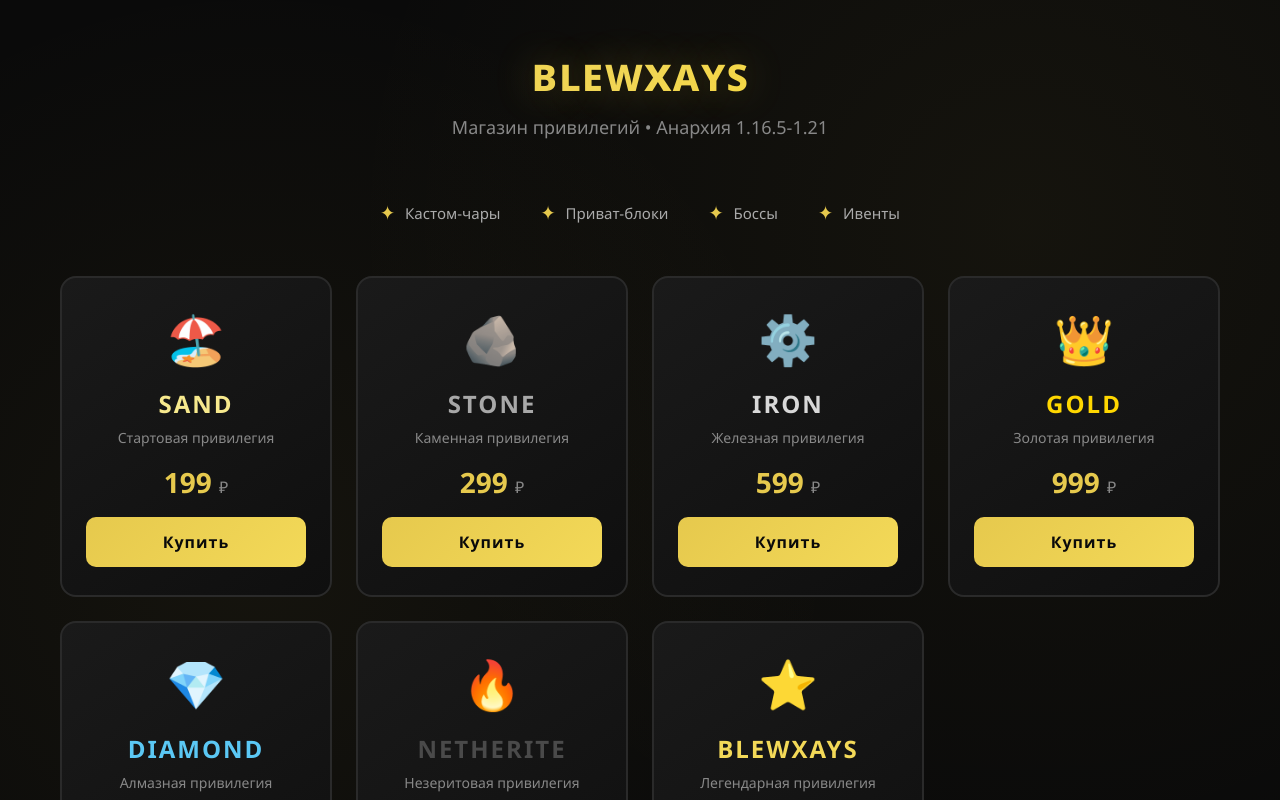
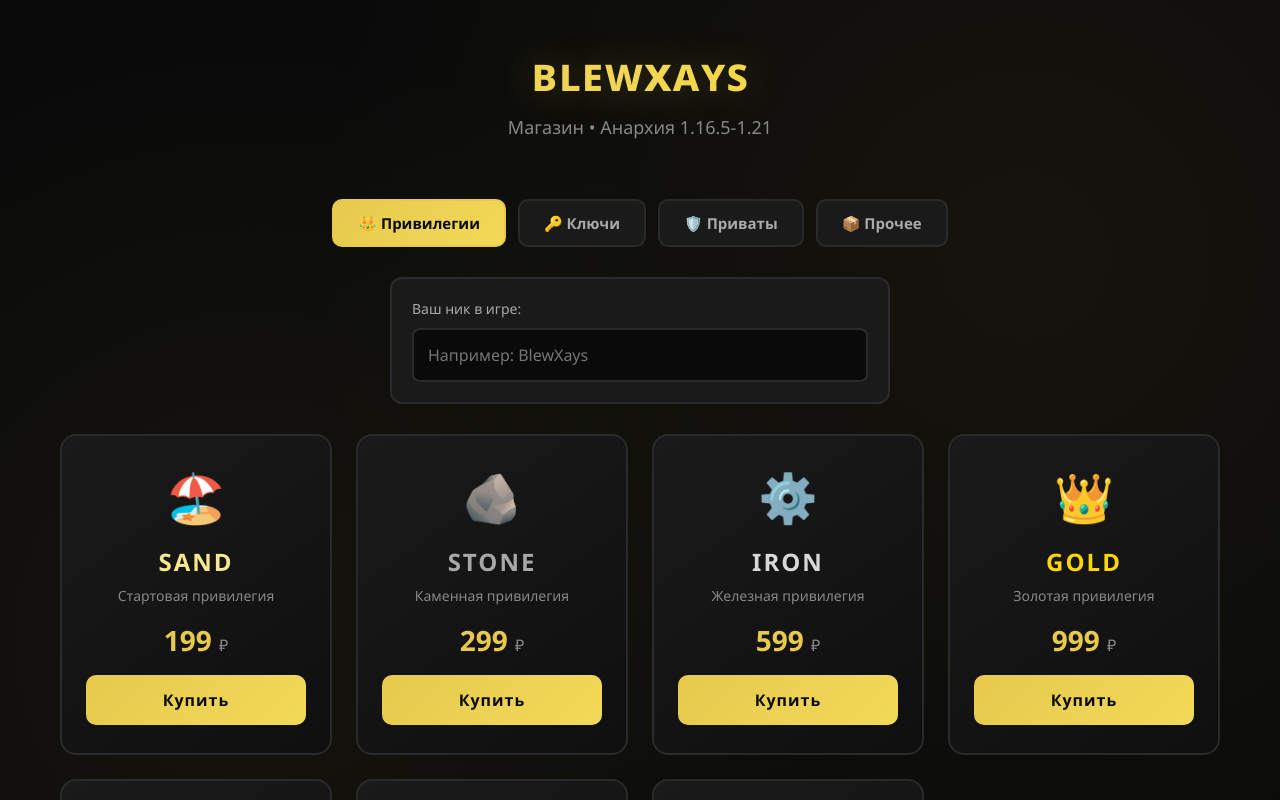
Before and after one commit to LEARFI/blewxays-shop, a Next.js app: page / in a window 1280 px wide. Shown: the top 800 px of the page. Built offline with nearby package versions, Linux system fonts and the light colour scheme.

Commit message:
Update index.js

```diff
--- a/pages/index.js
+++ b/pages/index.js
@@ -2,20 +2,26 @@ import { useState } from 'react';
 
 export default function Home() {
   const [loading, setLoading] = useState(null);
+  const [tab, setTab] = useState('donate');
+  const [nick, setNick] = useState('');
 
-  const buyDonate = async (group) => {
-    setLoading(group);
+  const buy = async (type, id) => {
+    if (!nick) {
+      alert('Введите ваш ник в игре!');
+      return;
+    }
+    setLoading(id);
     try {
       const res = await fetch('/api/create-invoice', {
         method: 'POST',
         headers: { 'Content-Type': 'application/json' },
-        body: JSON.stringify({ group })
+        body: JSON.stringify({ type, id, nick })
       });
       const data = await res.json();
       if (data.payUrl) {
         window.location.href = data.payUrl;
       } else {
-        alert('Ошибка при создании счёта');
+        alert(data.error || 'Ошибка при создании счёта');
       }
     } catch (e) {
       alert('Ошибка: ' + e.message);
@@ -23,7 +29,14 @@ export default function Home() {
     setLoading(null);
   };
 
-  const items = [
+  const tabs = [
+    { id: 'donate', name: 'Привилегии', icon: '👑' },
+    { id: 'keys', name: 'Ключи', icon: '🔑' },
+    { id: 'privat', name: 'Приваты', icon: '🛡️' },
+    { id: 'items', name: 'Прочее', icon: '📦' }
+  ];
+
+  const donateItems = [
     { id: 'sand', name: 'SAND', price: 199, icon: '🏖️', color: '#F7E98D', desc: 'Стартовая привилегия' },
     { id: 'stone', name: 'STONE', price: 299, icon: '🪨', color: '#A8A8A8', desc: 'Каменная привилегия' },
     { id: 'iron', name: 'IRON', price: 599, icon: '⚙️', color: '#D8D8D8', desc: 'Железная привилегия' },
@@ -33,22 +46,97 @@ export default function Home() {
     { id: 'blewxays', name: 'BLEWXAYS', price: 7999, icon: '⭐', color: '#F3D958', desc: 'Легендарная привилегия' }
   ];
 
+  const keyItems = [
+    { id: 'default', name: 'Обычный ключ', price: 99, icon: '🔑', color: '#A8A8A8', desc: '1 ключ для кейса default' },
+    { id: 'mystic', name: 'Мистический ключ', price: 299, icon: '🗝️', color: '#5BC8F5', desc: '1 ключ для кейса mystic' },
+    { id: 'legendary', name: 'Легендарный ключ', price: 999, icon: '🔐', color: '#F3D958', desc: '1 ключ для кейса legendary' },
+    { id: 'dungeon', name: 'Ключ от данжа', price: 399, icon: '🚪', color: '#FF6D0A', desc: 'Ключ от секретного данжа' }
+  ];
+
+  const privatItems = [
+    { id: 'medium', name: 'Приват 15x15', price: 499, icon: '🛡️', color: '#A8A8A8', desc: 'Блок привата 15x15' },
+    { id: 'large', name: 'Приват 30x30', price: 999, icon: '🛡️', color: '#5BC8F5', desc: 'Блок привата 30x30' },
+    { id: 'huge', name: 'Приват 50x50', price: 1999, icon: '🛡️', color: '#F3D958', desc: 'Блок привата 50x50' }
+  ];
+
+  const itemItems = [
+    { id: 'spawners_2', name: 'Спавнеры x2', price: 499, icon: '🕷️', color: '#A8A8A8', desc: '2 спавнера' },
+    { id: 'spawners_4', name: 'Спавнеры x4', price: 799, icon: '🕷️', color: '#5BC8F5', desc: '4 спавнера' },
+    { id: 'krons_1000', name: '1000 Кронов', price: 199, icon: '☄️', color: '#F3D958', desc: 'Игровая валюта' },
+    { id: 'coins_100000', name: '100,000 Монет', price: 299, icon: '💰', color: '#FFD700', desc: 'Игровая валюта' }
+  ];
+
+  const currentItems =
+    tab === 'donate' ? donateItems :
+    tab === 'keys' ? keyItems :
+    tab === 'privat' ? privatItems : itemItems;
+
   return (
     <div className="container">
       <header className="header">
         <div className="logo">ʙʟᴇᴡxᴀʏꜱ</div>
-        <p className="subtitle">Магазин привилегий • Анархия 1.16.5-1.21</p>
+        <p className="subtitle">Магазин • Анархия 1.16.5-1.21</p>
       </header>
 
-      <div className="features">
-        <div className="feature"><span className="feature-icon">✦</span> Кастом-чары</div>
-        <div className="feature"><span className="feature-icon">✦</span> Приват-блоки</div>
-        <div className="feature"><span className="feature-icon">✦</span> Боссы</div>
-        <div className="feature"><span className="feature-icon">✦</span> Ивенты</div>
+      <div style={{
+        display: 'flex',
+        justifyContent: 'center',
+        gap: '12px',
+        marginBottom: '30px',
+        flexWrap: 'wrap'
+      }}>
+        {tabs.map(t => (
+          <button
+            key={t.id}
+            onClick={() => setTab(t.id)}
+            style={{
+              background: tab === t.id ? 'linear-gradient(135deg, #E6C94D, #F3D958)' : '#1a1a1a',
+              color: tab === t.id ? '#0a0a0a' : '#aaa',
+              border: '2px solid ' + (tab === t.id ? '#E6C94D' : '#2a2a2a'),
+              padding: '12px 24px',
+              borderRadius: '10px',
+              fontSize: '15px',
+              fontWeight: '700',
+              cursor: 'pointer',
+              transition: 'all 0.3s ease'
+            }}
+          >
+            {t.icon} {t.name}
+          </button>
+        ))}
+      </div>
+
+      <div style={{
+        maxWidth: '500px',
+        margin: '0 auto 30px',
+        background: '#1a1a1a',
+        borderRadius: '12px',
+        padding: '20px',
+        border: '2px solid #2a2a2a'
+      }}>
+        <label style={{ display: 'block', marginBottom: '10px', color: '#aaa', fontSize: '14px' }}>
+          Ваш ник в игре:
+        </label>
+        <input
+          type="text"
+          value={nick}
+          onChange={(e) => setNick(e.target.value)}
+          placeholder="Например: BlewXays"
+          style={{
+            width: '100%',
+            padding: '14px',
+            background: '#0a0a0a',
+            border: '2px solid #2a2a2a',
+            borderRadius: '8px',
+            color: '#fff',
+            fontSize: '16px',
+            outline: 'none'
+          }}
+        />
       </div>
 
       <div className="grid">
-        {items.map(item => (
+        {currentItems.map(item => (
           <div key={item.id} className="card">
             <div className="card-icon">{item.icon}</div>
             <h2 className="card-title" style={{ color: item.color }}>{item.name}</h2>
@@ -56,7 +144,7 @@ export default function Home() {
             <div className="card-price">{item.price} <span>₽</span></div>
             <button
               className="buy-btn"
-              onClick={() => buyDonate(item.id)}
+              onClick={() => buy(tab, item.id)}
               disabled={loading === item.id}
             >
               {loading === item.id ? 'Загрузка...' : 'Купить'}
@@ -66,7 +154,7 @@ export default function Home() {
       </div>
 
       <footer className="footer">
-        <p>© 2026 BlewXays • <a href="https://blewxays.su">blewxays.su</a></p>
+        <p>© 2026 BlewXays • <a href="https://blewxays.ru">blewxays.ru</a></p>
         <p style={{ marginTop: '10px' }}>Оплата криптой (USDT, TON) через @CryptoBot</p>
       </footer>
     </div>
```
